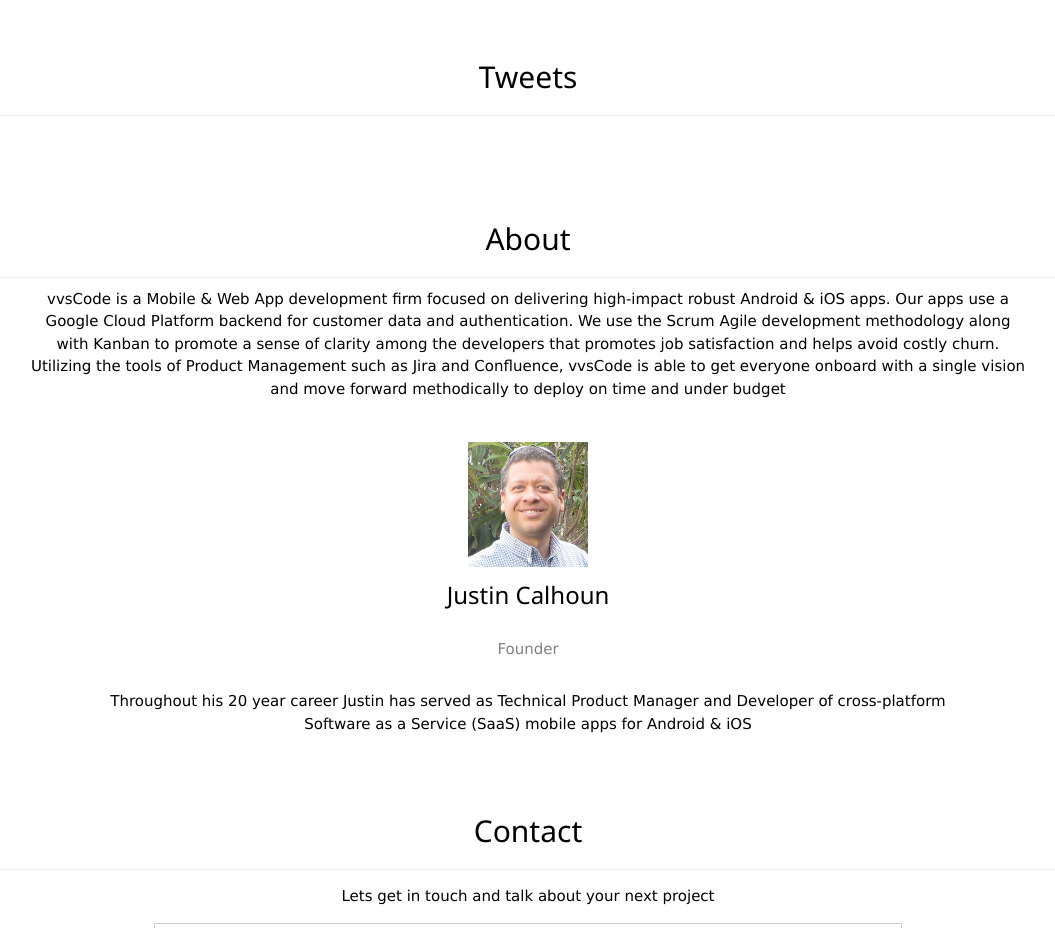
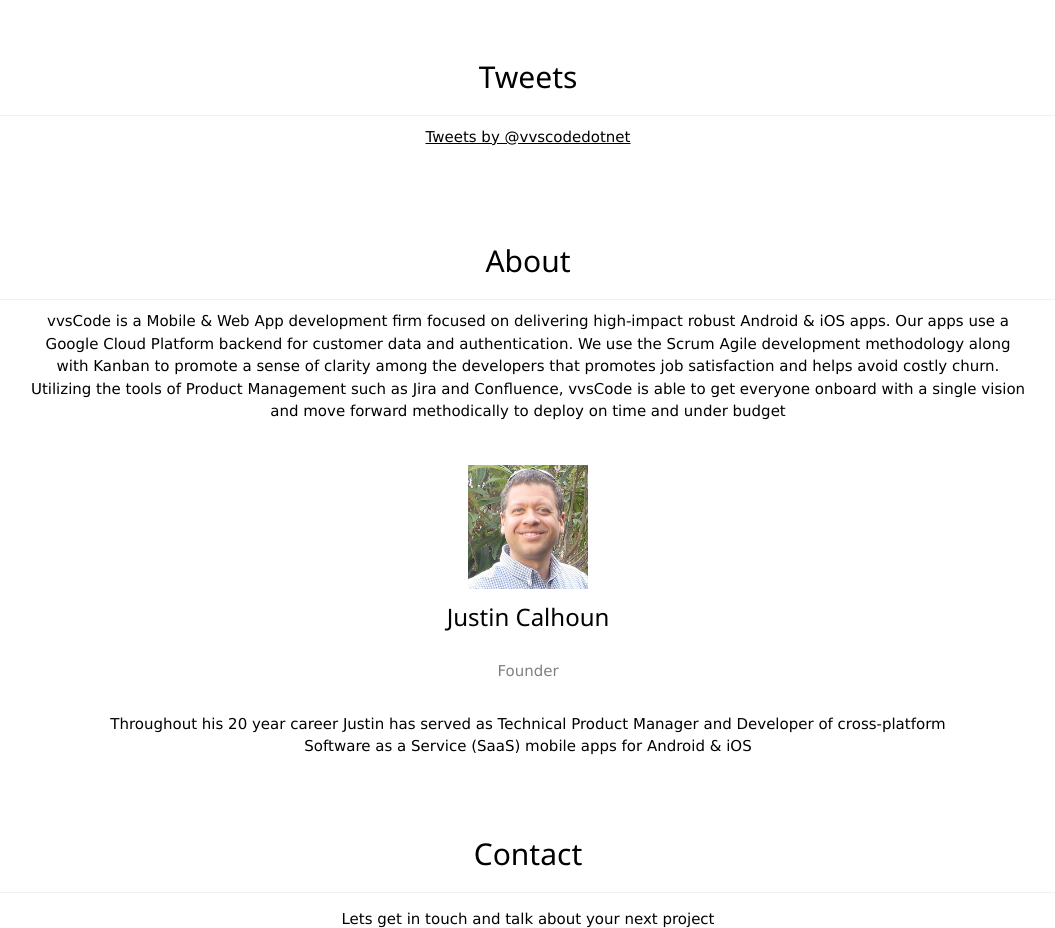
Before and after one commit to vvsCodeDev/vvsCodeWebDev, a website: page public/index.html in a window 1280 px wide. Shown: the part 1500-2428 px from the top of the page, without its empty margins (112-1167 px from the left). Drawn offline with Linux system fonts and the light colour scheme.

Commit message:
cursor revision

```diff
--- a/public/index.html
+++ b/public/index.html
@@ -84,25 +84,15 @@
 
   <!-- Tweets Section -->
   <div class="w3-container w3-padding-32 w3-center" id="tweets" style="text-align:center">
-
     <h2 class="w3-border-bottom w3-border-light-grey w3-padding-16">Tweets</h2>
-    <a class="twitter-timeline" data-width="450" data-height="600" href="https://twitter.com/vvsCodedotnet?ref_src=twsrc%5Etfw" data-chrome=" noheader nofooter noborders transparent"></a>
+    <a class="twitter-timeline"
+       data-width="450"
+       data-height="600"
+       href="https://twitter.com/vvscodedotnet?ref_src=twsrc%5Etfw"
+       data-chrome="noheader nofooter noborders transparent">
+       Tweets by @vvscodedotnet
+    </a>
     <script async src="https://platform.twitter.com/widgets.js" charset="utf-8"></script>
-  <!--
-
-
-
-  <a class="twitter-timeline"
-     data-width="450"
-     data-height="600"
-     href="https://twitter.com/vvsCodedotnet?ref_src=twsrc%5Etfw"
-     data-chrome="noheader nofooter noborders transparent">
-     Tweets by @vvsCodedotnet
-  </a>
-  <script async src="https://platform.twitter.com/widgets.js" charset="utf-8"></script>
-
-    -->
-
   </div>
 
 
```
